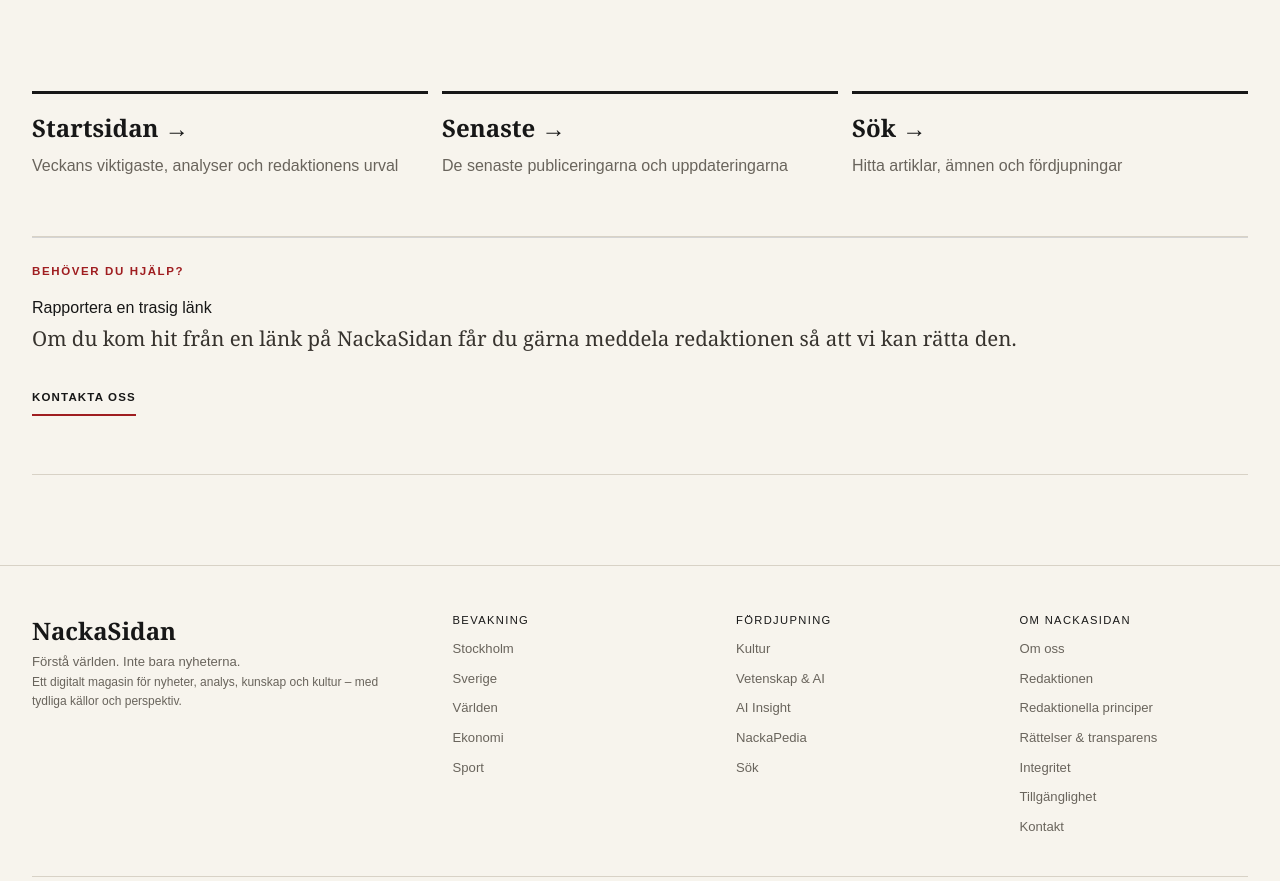
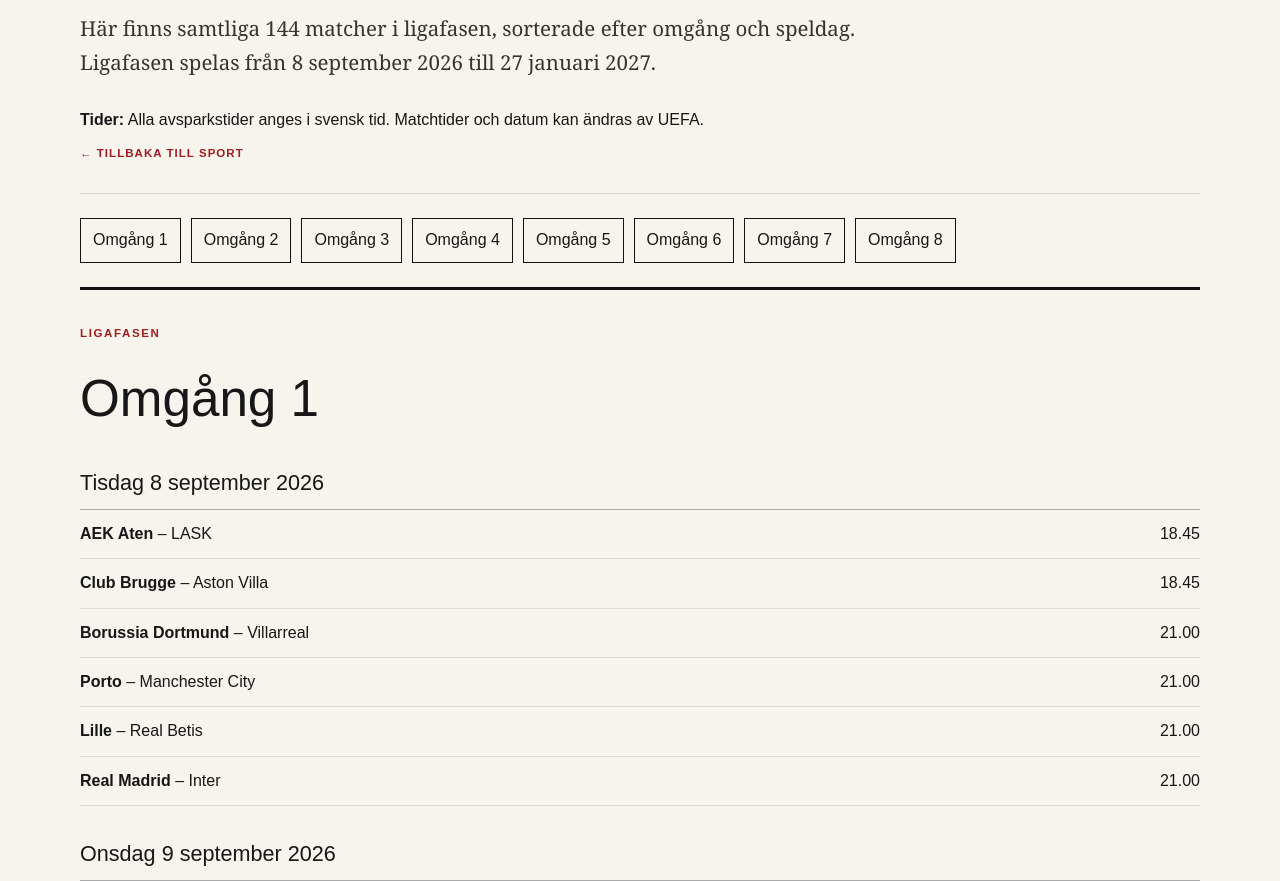
Before and after one commit to Djurgarden2019/NackaSidan-2026, a Next.js app: page /sport/champions-league in a window 1280 px wide. Before the commit this address had no page. Shown: the part 454-1335 px from the top of the page. Built offline with nearby package versions, Linux system fonts and the light colour scheme.

Commit message:
Publicera hela Champions League-schemat 2026/27

```diff
--- /dev/null
+++ b/app/sport/champions-league/page.tsx
@@ -0,0 +1,82 @@
+import type {Metadata} from 'next';
+import Link from 'next/link';
+
+export const metadata:Metadata={
+  title:'Champions League 2026/27 – hela spelschemat',
+  description:'Samtliga 144 matcher i Champions Leagues ligafas 2026/27, omgång för omgång, samt datumen för slutspelet.'
+};
+
+type Match={home:string;away:string;time:string};
+type Day={date:string;matches:Match[]};
+type Round={name:string;days:Day[]};
+
+const raw=[
+['Omgång 1',[
+['Tisdag 8 september 2026','AEK Aten–LASK|18.45;Club Brugge–Aston Villa|18.45;Borussia Dortmund–Villarreal|21.00;Porto–Manchester City|21.00;Lille–Real Betis|21.00;Real Madrid–Inter|21.00'],
+['Onsdag 9 september 2026','Barcelona–Feyenoord|18.45;Stuttgart–Viking|18.45;Liverpool–Atlético Madrid|21.00;Paris Saint-Germain–Slovan Bratislava|21.00;Sporting CP–Galatasaray|21.00;Napoli–Arsenal|21.00'],
+['Torsdag 10 september 2026','Fenerbahçe–Roma|18.45;PSV Eindhoven–Shakhtar Donetsk|18.45;Como–Leipzig|21.00;Bayern München–Bodø/Glimt|21.00;Manchester United–Sabah|21.00;Slavia Prag–Lens|21.00']]],
+['Omgång 2',[
+['Tisdag 13 oktober 2026','Lens–Sporting CP|18.45;Sabah–Slavia Prag|18.45;Arsenal–Lille|21.00;Atlético Madrid–Manchester United|21.00;Inter–Club Brugge|21.00;Galatasaray–Barcelona|21.00;Leipzig–PSV Eindhoven|21.00;Viking–Bayern München|21.00;Villarreal–Napoli|21.00'],
+['Onsdag 14 oktober 2026','Feyenoord–Como|18.45;LASK–Liverpool|18.45;Roma–Real Madrid|21.00;Aston Villa–Fenerbahçe|21.00;Shakhtar Donetsk–AEK Aten|21.00;Bodø/Glimt–Borussia Dortmund|21.00;Manchester City–Paris Saint-Germain|21.00;Real Betis–Porto|21.00;Slovan Bratislava–Stuttgart|21.00']]],
+['Omgång 3',[
+['Tisdag 20 oktober 2026','Fenerbahçe–Slavia Prag|18.45;Sabah–Borussia Dortmund|18.45;Roma–Slovan Bratislava|21.00;Porto–PSV Eindhoven|21.00;Liverpool–Villarreal|21.00;Manchester City–AEK Aten|21.00;Paris Saint-Germain–Barcelona|21.00;Napoli–Bodø/Glimt|21.00;Stuttgart–Atlético Madrid|21.00'],
+['Onsdag 21 oktober 2026','Como–Manchester United|18.45;Lille–Galatasaray|18.45;Aston Villa–Viking|21.00;Club Brugge–Lens|21.00;Bayern München–Arsenal|21.00;Inter–Shakhtar Donetsk|21.00;Real Madrid–Leipzig|21.00;Real Betis–Feyenoord|21.00;Sporting CP–LASK|21.00']]],
+['Omgång 4',[
+['Tisdag 3 november 2026','Shakhtar Donetsk–Sporting CP|18.45;Galatasaray–Stuttgart|18.45;Atlético Madrid–Bayern München|21.00;Barcelona–Aston Villa|21.00;Feyenoord–Inter|21.00;Bodø/Glimt–Lille|21.00;LASK–Slovan Bratislava|21.00;Manchester United–Roma|21.00;Villarreal–Paris Saint-Germain|21.00'],
+['Onsdag 4 november 2026','AEK Aten–Real Madrid|18.45;Fenerbahçe–Liverpool|18.45;Borussia Dortmund–Real Betis|21.00;Porto–Napoli|21.00;PSV Eindhoven–Club Brugge|21.00;Leipzig–Manchester City|21.00;Lens–Como|21.00;Slavia Prag–Arsenal|21.00;Viking–Sabah|21.00']]],
+['Omgång 5',[
+['Tisdag 24 november 2026','Bodø/Glimt–LASK|18.45;Galatasaray–Aston Villa|18.45;Arsenal–Borussia Dortmund|21.00;Como–AEK Aten|21.00;Feyenoord–Porto|21.00;Manchester City–Napoli|21.00;Leipzig–Lens|21.00;Real Madrid–PSV Eindhoven|21.00;Slovan Bratislava–Real Betis|21.00'],
+['Onsdag 25 november 2026','Sabah–Barcelona|18.45;Slavia Prag–Villarreal|18.45;Atlético Madrid–Viking|21.00;Club Brugge–Liverpool|21.00;Inter–Stuttgart|21.00;Shakhtar Donetsk–Fenerbahçe|21.00;Lille–Bayern München|21.00;Paris Saint-Germain–Roma|21.00;Sporting CP–Manchester United|21.00']]],
+['Omgång 6',[
+['Tisdag 8 december 2026','Viking–Feyenoord|18.45;Villarreal–Sabah|18.45;AEK Aten–Galatasaray|21.00;Roma–Sporting CP|21.00;Aston Villa–Paris Saint-Germain|21.00;Barcelona–Manchester City|21.00;Bayern München–Slavia Prag|21.00;Manchester United–Leipzig|21.00;Napoli–Club Brugge|21.00'],
+['Onsdag 9 december 2026','Real Betis–Como|18.45;Slovan Bratislava–Shakhtar Donetsk|18.45;Arsenal–Real Madrid|21.00;Borussia Dortmund–Inter|21.00;LASK–Fenerbahçe|21.00;Liverpool–Porto|21.00;PSV Eindhoven–Atlético Madrid|21.00;Lens–Bodø/Glimt|21.00;Stuttgart–Lille|21.00']]],
+['Omgång 7',[
+['Tisdag 19 januari 2027','Bodø/Glimt–Atlético Madrid|18.45;Galatasaray–Feyenoord|18.45;AEK Aten–Roma|21.00;Aston Villa–Borussia Dortmund|21.00;Inter–Liverpool|21.00;Porto–Slavia Prag|21.00;Lille–Slovan Bratislava|21.00;Real Madrid–LASK|21.00;Stuttgart–Club Brugge|21.00'],
+['Onsdag 20 januari 2027','Fenerbahçe–Villarreal|18.45;Sabah–Napoli|18.45;Como–Paris Saint-Germain|21.00;Manchester United–Bayern München|21.00;Leipzig–Shakhtar Donetsk|21.00;Lens–Manchester City|21.00;Real Betis–Arsenal|21.00;Sporting CP–Barcelona|21.00;Viking–PSV Eindhoven|21.00']]],
+['Omgång 8',[
+['Onsdag 27 januari 2027','Arsenal–Sabah|21.00;Roma–Lille|21.00;Atlético Madrid–Fenerbahçe|21.00;Borussia Dortmund–AEK Aten|21.00;Club Brugge–Bodø/Glimt|21.00;Bayern München–Real Betis|21.00;Barcelona–Como|21.00;Shakhtar Donetsk–Real Madrid|21.00;Feyenoord–Leipzig|21.00;LASK–Porto|21.00;Liverpool–Lens|21.00;Manchester City–Sporting CP|21.00;Paris Saint-Germain–Galatasaray|21.00;PSV Eindhoven–Stuttgart|21.00;Slavia Prag–Aston Villa|21.00;Napoli–Viking|21.00;Villarreal–Manchester United|21.00;Slovan Bratislava–Inter|21.00']]]
+] as const;
+
+const rounds:Round[]=raw.map(([name,days])=>({name,days:days.map(([date,list])=>({date,matches:list.split(';').map(item=>{const [teams,time]=item.split('|');const [home,away]=teams.split('–');return {home,away,time};})}))}));
+
+export default function ChampionsLeaguePage(){
+ return <main><div className="shell" style={{maxWidth:1120,paddingBottom:80}}>
+  <header style={{padding:'44px 0 28px',borderBottom:'1px solid #d8d2c7'}}>
+   <div className="kicker">Sport · Champions League · Uppdaterad 1 september 2026</div>
+   <h1 style={{fontSize:'clamp(2.5rem,6vw,5.5rem)',lineHeight:.95,margin:'14px 0 20px'}}>Champions League 2026/27 – hela spelschemat</h1>
+   <p className="lead" style={{maxWidth:820}}>Här finns samtliga 144 matcher i ligafasen, sorterade efter omgång och speldag. Ligafasen spelas från 8 september 2026 till 27 januari 2027.</p>
+   <p><strong>Tider:</strong> Alla avsparkstider anges i svensk tid. Matchtider och datum kan ändras av UEFA.</p>
+   <Link className="text-link" href="/sport">← Tillbaka till Sport</Link>
+  </header>
+  <nav aria-label="Omgångar" style={{display:'flex',flexWrap:'wrap',gap:10,padding:'24px 0'}}>
+   {rounds.map((round,index)=><a key={round.name} href={'#omgang-'+(index+1)} style={{border:'1px solid #111',padding:'8px 12px',textDecoration:'none'}}>{round.name}</a>)}
+  </nav>
+  {rounds.map((round,index)=><section key={round.name} id={'omgang-'+(index+1)} style={{padding:'34px 0',borderTop:'3px solid #111'}}>
+   <div className="kicker">Ligafasen</div><h2 style={{fontSize:'clamp(2rem,4vw,3.4rem)',margin:'8px 0 24px'}}>{round.name}</h2>
+   {round.days.map(day=><div key={day.date} style={{marginBottom:30}}>
+    <h3 style={{fontSize:'1.35rem',borderBottom:'1px solid #aaa',paddingBottom:8}}>{day.date}</h3>
+    <div>{day.matches.map(match=><div key={match.home+match.away} style={{display:'grid',gridTemplateColumns:'minmax(0,1fr) auto',gap:16,padding:'11px 0',borderBottom:'1px solid #e0dbd2'}}>
+      <span><strong>{match.home}</strong> – {match.away}</span><time>{match.time}</time>
+    </div>)}</div>
+   </div>)}
+  </section>)}
+  <section style={{padding:'40px 0',borderTop:'3px solid #111'}}>
+   <div className="kicker">Efter ligafasen</div><h2>Slutspelskalendern</h2>
+   <div style={{display:'grid',gap:10,maxWidth:760}}>
+    <p><strong>Playoff:</strong> 16–17 och 23–24 februari 2027</p>
+    <p><strong>Åttondelsfinaler:</strong> 9–10 och 16–17 mars 2027</p>
+    <p><strong>Kvartsfinaler:</strong> 6–7 och 13–14 april 2027</p>
+    <p><strong>Semifinaler:</strong> 27–28 april och 4–5 maj 2027</p>
+    <p><strong>Final:</strong> 5 juni 2027 på Estadio Metropolitano i Madrid</p>
+   </div>
+  </section>
+  <section style={{padding:'36px 0',borderTop:'1px solid #111'}}>
+   <div className="kicker">Originalkällor</div><h2>Källor</h2>
+   <ul>
+    <li><a href="https://www.uefa.com/uefachampionsleague/news/02a8-2174c9e9019d-f909a77bd77a-1000--2026-27-champions-league-all-the-league-phase-fixtures/" target="_blank" rel="noopener noreferrer">UEFA: samtliga matcher i ligafasen 2026/27</a></li>
+    <li><a href="https://www.uefa.com/uefachampionsleague/fixtures-results/" target="_blank" rel="noopener noreferrer">UEFA: officiella matcher och resultat</a></li>
+    <li><a href="https://www.uefa.com/uefachampionsleague/news/02a6-20d57cfcd03e-407c22a7f465-1000--2026-27-champions-league-teams-dates-draws-format-final/" target="_blank" rel="noopener noreferrer">UEFA: datum, format och final</a></li>
+   </ul>
+  </section>
+ </div></main>;
+}
```
